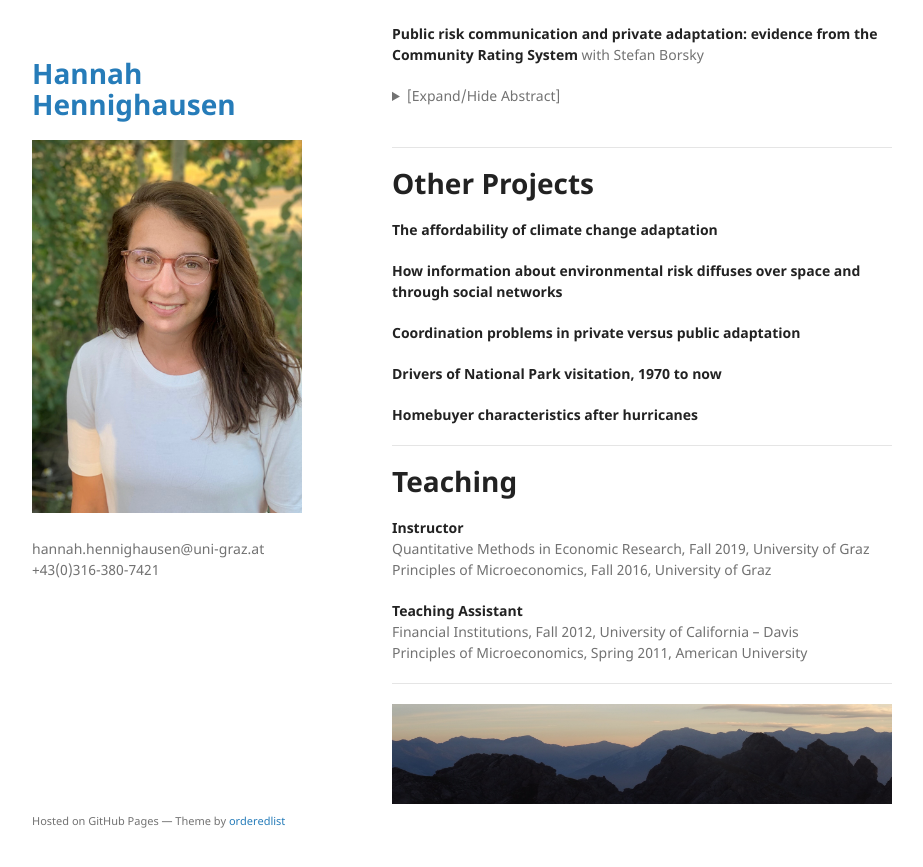
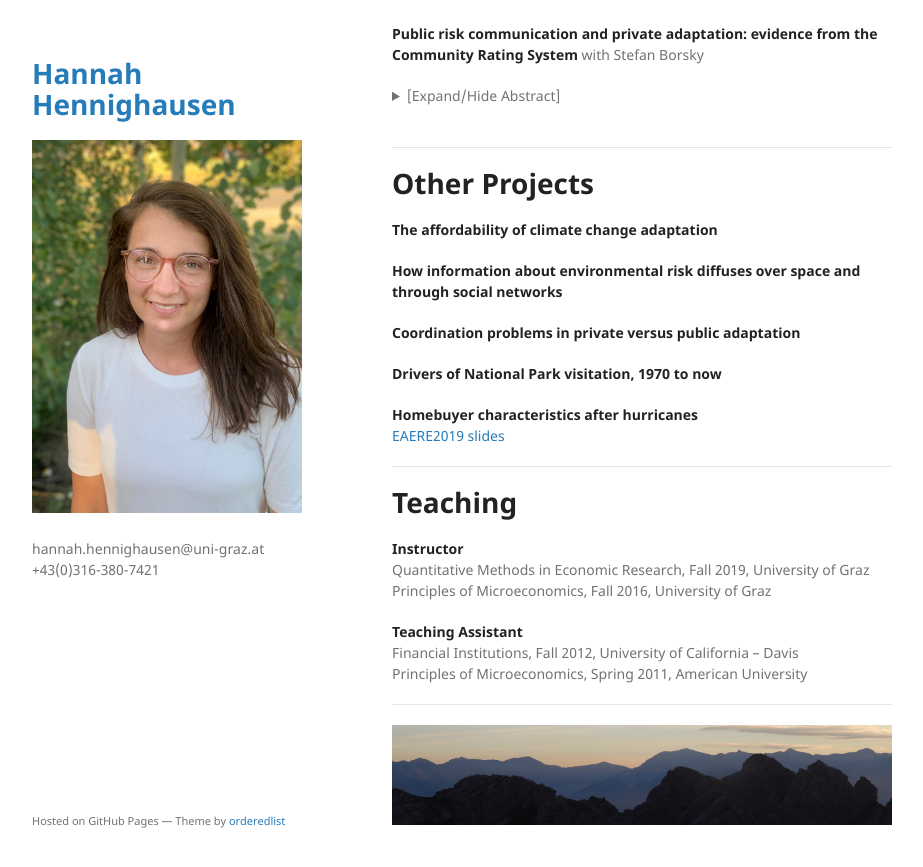
Before and after one commit to hannahhennighausen/hannahhennighausen.github.io, a Jekyll site: the page built from index.md, in a window 1280 px wide and 900 px high, scrolled down 1023 px. Shown: the top 867 px of the window, without its empty margins (178-1101 px from the left). Built offline with Jekyll 4.4.1, drawn with Linux system fonts in a browser that asks for light colours; the repository's description, which GitHub fills in, is left out.

Commit message:
Update index.md

```diff
--- a/index.md
+++ b/index.md
@@ -63,6 +63,7 @@ Will be added soon.
 **Drivers of National Park visitation, 1970 to now** <br />
 
 **Homebuyer characteristics after hurricanes** <br />
+[EAERE2019 slides](https://hannahhennighausen.github.io/CV/Hennighausen_CV.pdf)
 
 * * *
 
```
